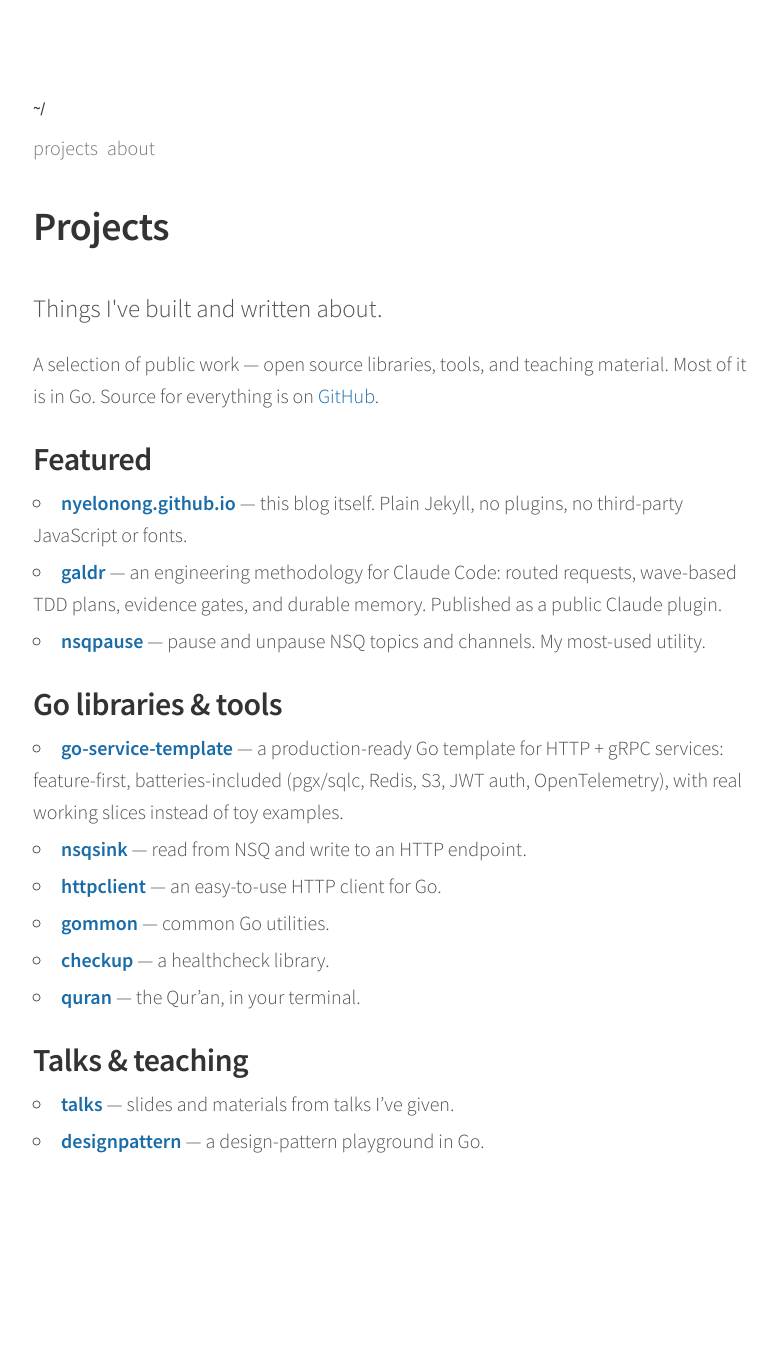
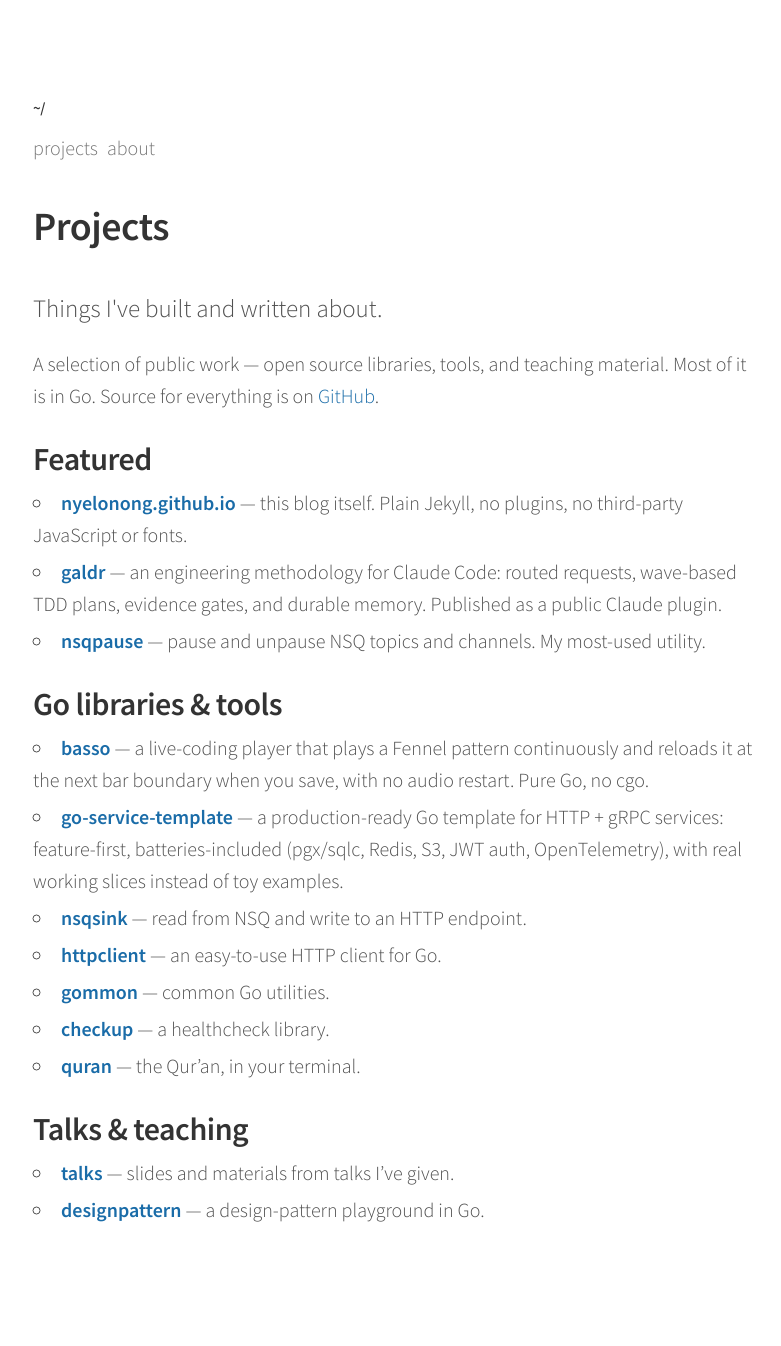
Before and after one commit to nyelonong/nyelonong.github.io, a Jekyll site: the page built from projects.md, in a window 1280 px wide. Shown: the whole page, without its empty margins (247-1028 px from the left). Built offline with Jekyll 4.4.1, drawn with Linux system fonts in a browser that asks for light colours; before the commit the page ends 1277 px from its top, so only the background shows below that.

Commit message:
chore: add basso to projects
Co-Authored-By: Claude Sonnet 5 <noreply@anthropic.com>

```diff
--- a/projects.md
+++ b/projects.md
@@ -21,6 +21,9 @@ Most of it is in Go. Source for everything is on [GitHub](https://github.com/nye
 
 ## Go libraries & tools
 
+- **[basso](https://github.com/nyelonong/basso)** — a live-coding player that plays
+  a Fennel pattern continuously and reloads it at the next bar boundary when you
+  save, with no audio restart. Pure Go, no cgo.
 - **[go-service-template](https://github.com/nyelonong/go-service-template)** —
   a production-ready Go template for HTTP + gRPC services: feature-first,
   batteries-included (pgx/sqlc, Redis, S3, JWT auth, OpenTelemetry), with
```
